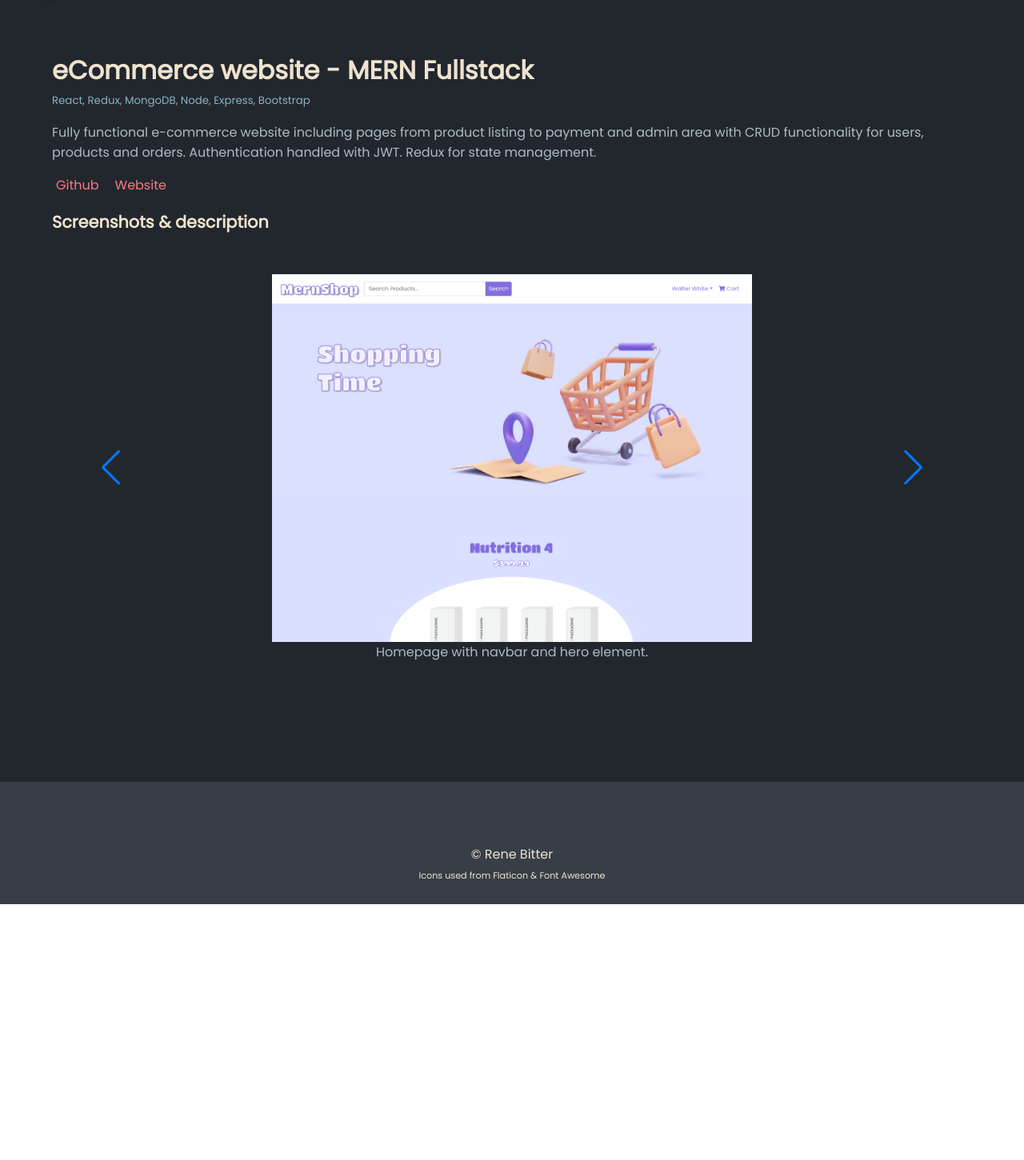
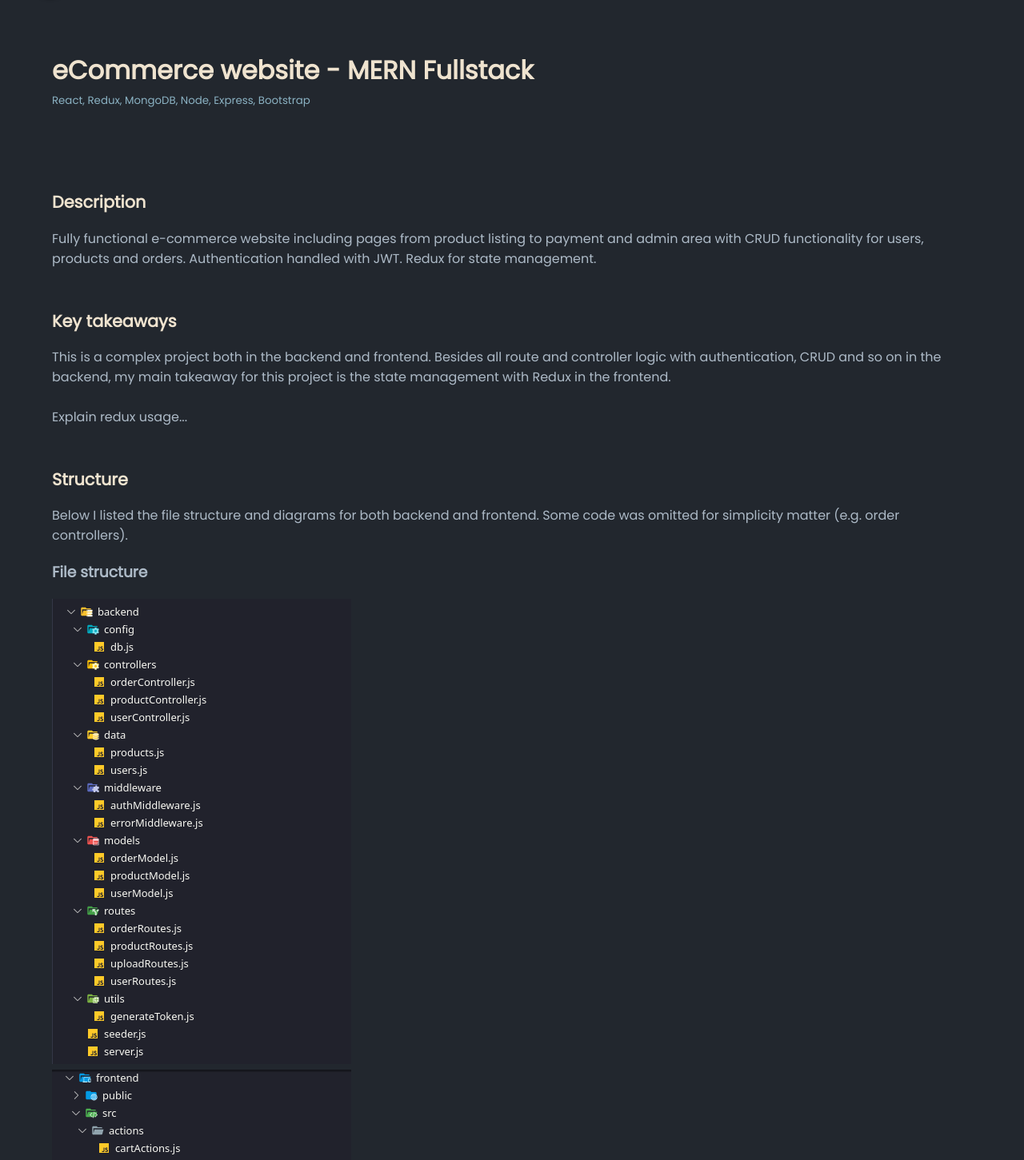
Before and after one commit to renebitter/portfolio, a Next.js app: page /portfolio/projects/1 in a window 1280 px wide. Shown: the part 57-1508 px from the top of the page at 80% size. Before the commit the page ends 1188 px from the top, so only its background shows below. Built offline with nearby package versions, Linux system fonts and the light colour scheme; some icons are missing.

Commit message:
Update project detail

```diff
--- a/components/projects/projectDetail.js
+++ b/components/projects/projectDetail.js
@@ -17,38 +17,112 @@ const ProjectDetail = (props) => {
     },
   };
 
+  const iframe =
+    '<iframe style="border:none" width="800" height="450" src="https://whimsical.com/embed/aqVxiWzGmMuuHVkkEmWH4"></iframe>';
+
+  function Iframe(props) {
+    return (
+      <div
+        dangerouslySetInnerHTML={{ __html: props.iframe ? props.iframe : '' }}
+      />
+    );
+  }
+
   return (
     <div className={classes.projectDetail}>
       <div className='container section mvh-100 projectDetail'>
         <h1>{project.title}</h1>
-
-        <div>
+        <div className='mb-100'>
           <small>
             {Array.isArray(project.tech)
               ? project.tech.join(', ')
               : project.tech}
           </small>
+        </div>
+
+        <div className='mb-50'>
+          <h2>Description</h2>
           <p>{project.description}</p>
         </div>
 
-        <div className={classes.projectLinks}>
-          {project.githubLink && (
-            <a href={project.githubLink} target='_blank' rel='noreferrer'>
-              <i className='fab fa-github'></i>
-              Github
-            </a>
-          )}
-          {project.liveLink && (
-            <a href={project.liveLink} target='_blank' rel='noreferrer'>
-              <i className='fas fa-link'></i>
-              Website
-            </a>
-          )}
+        <div className='mb-50'>
+          <h2>Key takeaways</h2>
+          <p>
+            This is a complex project both in the backend and frontend. Besides
+            all route and controller logic with authentication, CRUD and so on
+            in the backend, my main takeaway for this project is the state
+            management with Redux in the frontend.
+            <br />
+            <br />
+            Explain redux usage...
+          </p>
+        </div>
+
+        <div className='mb-50'>
+          <h2>Structure</h2>
+          <p>
+            Below I listed the file structure and diagrams for both backend and
+            frontend. Some code was omitted for simplicity matter (e.g. order
+            controllers).
+          </p>
+          <div>
+            <h3>File structure</h3>
+            <div>
+              <Image
+                // layout='responsive'
+                src={`../../portfolio/images/projects/mernshop/mernshop-files-backend.png`}
+                width={374}
+                height={582}
+                alt='alt'
+              />
+            </div>
+            <div>
+              <Image
+                // layout='responsive'
+                src={`../../portfolio/images/projects/mernshop/mernshop-files-frontend.png`}
+                width={374}
+                height={859}
+                alt='alt'
+              />
+            </div>
+          </div>
+          <div>
+            <h3>Backend Diagram</h3>
+            <Iframe iframe={iframe} />
+            <h4>Server</h4>
+            <p>
+              The heart of the backend application. Connects to the DB via
+              config/DB and uses all routes made available by routes (order,
+              product, user, upload) and error handling directly from the
+              middleware.
+            </p>
+            <h4>Config/DB</h4>
+            <p>Makes the connection to the database.</p>
+            <h4>Routes</h4>
+            <p>
+              By using the express.Router() route methods are defined (get,
+              post, put, delete) for the specified route (e.g. '/login') and
+              used in conjunction with controller or middleware functions (e.g.
+              router.post('/login', authUser);).
+            </p>
+            <h4>Controllers</h4>
+            <p>Explain controllers.</p>
+            <h4>Middleware</h4>
+            <p>Explain Middleware.</p>
+            <h4>Utils</h4>
+            <p>Explain Utils.</p>
+            <h4>Models</h4>
+            <p>Explain Models.</p>
+          </div>
+          <div>
+            <h3>Frontend Diagram</h3>
+            <Iframe iframe={iframe} />
+          </div>
         </div>
 
         {project.screenshots ? (
-          <div>
-            <h2>Screenshots & description</h2>
+          <div className='mb-50'>
+            <h2>Screenshots</h2>
             <Swiper
               rewind={true}
               // grabCursor={true}
@@ -69,7 +143,7 @@ const ProjectDetail = (props) => {
                       height={460}
                       alt={screenshot.description}
                     />
-                    <div>{screenshot.description}</div>
+                    <div className={classes.card}>{screenshot.description}</div>
                   </>
                 </SwiperSlide>
               ))}
@@ -87,6 +161,24 @@ const ProjectDetail = (props) => {
             </div>
           )
         )}
+
+        <div>
+          <h2>Links</h2>
+          <div className={classes.projectLinks}>
+            {project.githubLink && (
+              <a href={project.githubLink} target='_blank' rel='noreferrer'>
+                <i className='fab fa-github'></i>
+                Github
+              </a>
+            )}
+            {project.liveLink && (
+              <a href={project.liveLink} target='_blank' rel='noreferrer'>
+                <i className='fas fa-link'></i>
+                Website
+              </a>
+            )}
+          </div>
+        </div>
       </div>
     </div>
   );
--- a/components/projects/projectDetail.module.scss
+++ b/components/projects/projectDetail.module.scss
@@ -11,6 +11,41 @@
 
   small {
     color: var(--text-tertiary);
+  }
+  .card {
+    border-radius: 5px;
+    padding: 25px;
+    background-color: var(--background-card);
+    transition: background 1s;
+    border: 1px solid var(--border-card);
+    margin: 25px 0;
+    display: flex;
+    flex-direction: column;
+
+    h4 {
+      margin: 0;
+      color: var(--text-secondary);
+    }
+
+    time {
+      color: var(--text-tertiary);
+    }
+
+    .cardAction {
+      display: flex;
+      flex-direction: row;
+      margin-top: auto;
+
+      a {
+        color: var(--accent);
+      }
+    }
+  }
+
+  @media only screen and (min-width: 768px) {
+    .card {
+      margin-bottom: unset;
+    }
   }
 
   .projectLinks {
--- a/styles/swiper.scss
+++ b/styles/swiper.scss
@@ -10,6 +10,11 @@
   background-color: var(--background-secondary) !important;
 }
 
+.swiper-button-next,
+.swiper-button-prev {
+  color: var(--background-secondary) !important;
+}
+
 .featuredProjects {
   .swiper-3d .swiper-slide-shadow,
   .swiper-3d .swiper-slide-shadow-bottom,
@@ -17,11 +22,6 @@
   .swiper-3d .swiper-slide-shadow-right,
   .swiper-3d .swiper-slide-shadow-top {
     border-radius: 5px;
-  }
-
-  .swiper-button-next,
-  .swiper-button-prev {
-    color: var(--background-secondary) !important;
   }
 
   .swiper-button-next,
--- a/styles/utils.scss
+++ b/styles/utils.scss
@@ -10,6 +10,14 @@
   margin-top: 50px;
 }
 
+.mb-50 {
+  margin-bottom: 50px;
+}
+
+.mb-100 {
+  margin-bottom: 100px;
+}
+
 .section {
   padding: 50px 15px;
 }
```
Also changed, not shown: public/images/projects/mernshop/mernshop-files-backend.png (added), public/images/projects/mernshop/mernshop-files-frontend.png (added).
